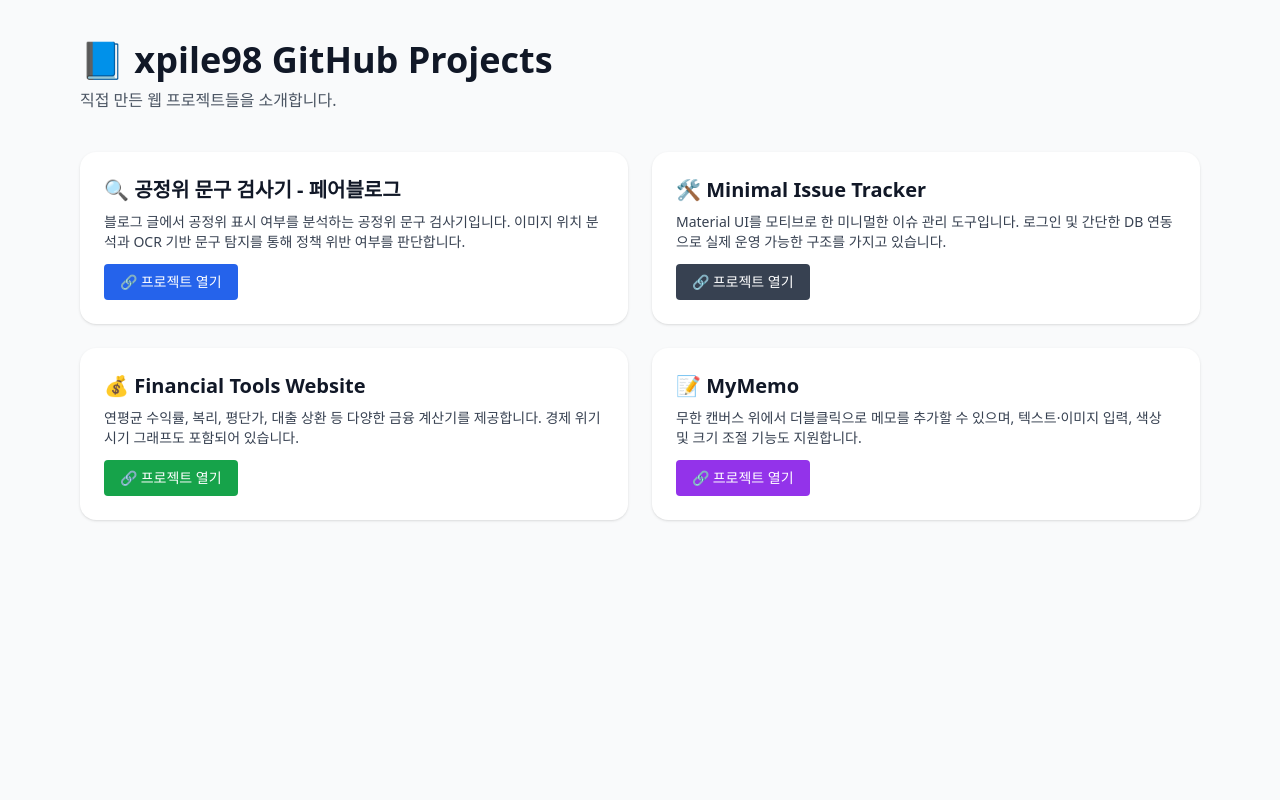
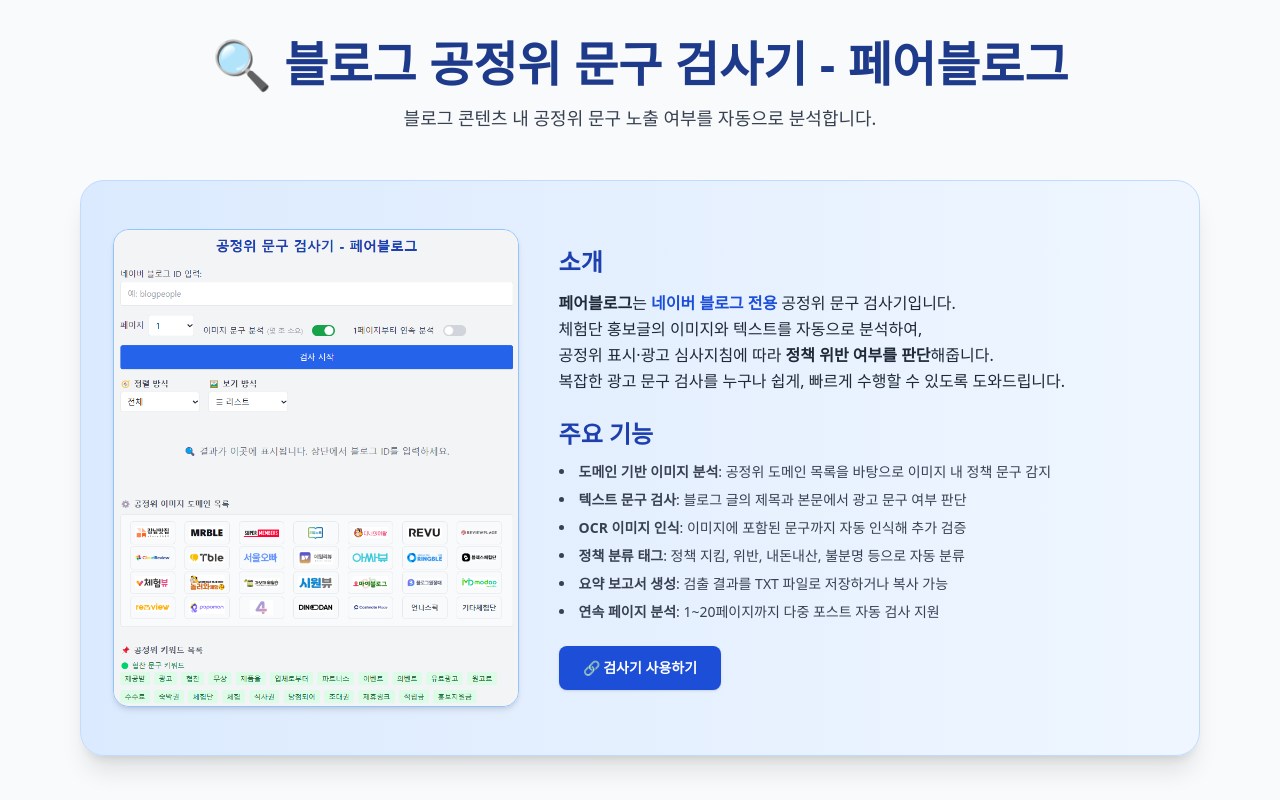
Before and after one commit to xpile98/xpile98.github.io, a plain HTML site: page index.html in a window 1280 px wide. Shown: the top 800 px of the page. Drawn offline with nearby package versions, Linux system fonts and the light colour scheme.

Commit message:
메인화면 수정

```diff
--- a/index.html
+++ b/index.html
@@ -3,28 +3,96 @@
 <head>
   <meta charset="UTF-8" />
   <meta name="viewport" content="width=device-width, initial-scale=1.0" />
-  <title>xpile98 Projects</title>
+  <title>블로그 공정위 문구 검사기 - 페어블로그 | xpile98 프로젝트</title>
+  <meta name="description" content="블로그 콘텐츠에서 공정위 문구 존재 여부를 분석하는 검사기입니다. 이미지 분석과 OCR 기술을 활용하여 정책 위반 여부를 판단합니다.">
+
+  <!-- 오픈 그래프 -->
+  <meta property="og:type" content="website">
+  <meta property="og:title" content="블로그 공정위 문구 검사기 - 페어블로그">
+  <meta property="og:description" content="공정위 문구 검사기로 블로그 내 정책 위반 가능성을 자동 분석해보세요. 이미지와 텍스트 기반 분석 제공.">
+  <meta property="og:image" content="https://xpile98.github.io/FairBlog/favicon.png"> <!-- 예시 이미지 경로 -->
+  <meta property="og:url" content="https://xpile98.github.io/FairBlog">
+
+  <!-- 트위터 카드 -->
+  <meta name="twitter:card" content="summary">
+  <meta name="twitter:title" content="블로그 공정위 문구 검사기 - 페어블로그">
+  <meta name="twitter:description" content="OCR과 이미지 분석을 활용한 공정위 정책 위반 여부 분석 도구.">
+  <meta name="twitter:image" content="https://xpile98.github.io/FairBlog/favicon.png">
+  <meta name="twitter:domain" content="xpile98.github.io">
+
   <script src="https://cdn.tailwindcss.com"></script>
 </head>
+
+
 <body class="bg-gray-50 text-gray-900">
   <div class="max-w-6xl mx-auto px-4 py-10">
+
+    <!-- 메인 강조 영역 (좌: 이미지, 우: 설명/링크) -->
+    <!-- 제목 -->
+    <header class="text-center mb-12">
+      <h1 class="text-4xl lg:text-5xl font-extrabold text-blue-900">
+        🔍 블로그 공정위 문구 검사기 - 페어블로그
+      </h1>
+      <p class="mt-4 text-gray-700 text-lg">
+        블로그 콘텐츠 내 공정위 문구 노출 여부를 자동으로 분석합니다.
+      </p>
+    </header>
+
+    <!-- 메인 강조 영역 -->
+    <section class="bg-gradient-to-r from-blue-100 to-blue-50 border border-blue-200 rounded-3xl px-8 py-12 mb-16 shadow-xl">
+      <div class="flex flex-col lg:flex-row items-center gap-10">
+
+        <!-- 왼쪽: 이미지 -->
+        <div class="w-full lg:w-2/5">
+          <img src="img/fairblog1.png" alt="공정위 이미지 도메인 목록"
+              class="rounded-2xl w-full shadow-md border border-blue-300">
+        </div>
+
+        <!-- 오른쪽: 소개 + 기능 + 버튼 -->
+        <div class="w-full lg:w-3/5 text-gray-800">
+
+          <!-- 소개 -->
+          <div class="mb-6">
+            <h2 class="text-2xl font-bold text-blue-800 mb-3">소개</h2>
+            <p class="text-base leading-relaxed">
+              <strong>페어블로그</strong>는 <span class="text-blue-700 font-semibold">네이버 블로그 전용</span> 공정위 문구 검사기입니다.<br />
+              체험단 홍보글의 이미지와 텍스트를 자동으로 분석하여,<br />
+              공정위 표시·광고 심사지침에 따라 <strong>정책 위반 여부를 판단</strong>해줍니다.<br />
+              복잡한 광고 문구 검사를 누구나 쉽게, 빠르게 수행할 수 있도록 도와드립니다.
+            </p>
+          </div>
+
+          <!-- 기능 -->
+          <div class="mb-6">
+            <h2 class="text-2xl font-bold text-blue-800 mb-3">주요 기능</h2>
+            <ul class="text-sm text-gray-700 space-y-2 list-disc list-inside">
+              <li><strong>도메인 기반 이미지 분석</strong>: 공정위 도메인 목록을 바탕으로 이미지 내 정책 문구 감지</li>
+              <li><strong>텍스트 문구 검사</strong>: 블로그 글의 제목과 본문에서 광고 문구 여부 판단</li>
+              <li><strong>OCR 이미지 인식</strong>: 이미지에 포함된 문구까지 자동 인식해 추가 검증</li>
+              <li><strong>정책 분류 태그</strong>: 정책 지킴, 위반, 내돈내산, 불분명 등으로 자동 분류</li>
+              <li><strong>요약 보고서 생성</strong>: 검출 결과를 TXT 파일로 저장하거나 복사 가능</li>
+              <li><strong>연속 페이지 분석</strong>: 1~20페이지까지 다중 포스트 자동 검사 지원</li>
+            </ul>
+          </div>
+
+          <!-- 버튼 -->
+          <a href="https://xpile98.github.io/FairBlog" target="_blank"
+            class="inline-block bg-blue-700 text-white px-6 py-3 rounded-lg shadow hover:bg-blue-800 text-sm font-semibold transition">
+            🔗 검사기 사용하기
+          </a>
+
+        </div>
+      </div>
+    </section>
+
+    <!-- 프로젝트 리스트 -->
     <header class="mb-10">
       <h1 class="text-4xl font-bold mb-2">📘 xpile98 GitHub Projects</h1>
       <p class="text-gray-600">직접 만든 웹 프로젝트들을 소개합니다.</p>
     </header>
 
     <div class="grid grid-cols-1 md:grid-cols-2 lg:grid-cols-2 gap-6">
-      <!-- Project 1: FairBlog -->
-      <div class="bg-white shadow rounded-2xl p-6 hover:shadow-lg transition">
-        <h2 class="text-xl font-semibold mb-2">🔍 공정위 문구 검사기 - 페어블로그</h2>
-        <p class="text-sm text-gray-700 mb-3">
-          블로그 글에서 공정위 표시 여부를 분석하는 공정위 문구 검사기입니다. 이미지 위치 분석과 OCR 기반 문구 탐지를 통해 정책 위반 여부를 판단합니다.
-        </p>
-        <a href="https://xpile98.github.io/FairBlog" target="_blank"
-           class="inline-block bg-blue-600 text-white px-4 py-2 rounded hover:bg-blue-700 text-sm">
-          🔗 프로젝트 열기
-        </a>
-      </div>
+      <!-- 기존 Project 2 ~ 4로 내려가게 수정 -->
 
       <!-- Project 2: Minimal Issue Tracker -->
       <div class="bg-white shadow rounded-2xl p-6 hover:shadow-lg transition">
```
Also changed, not shown: sitemap.xml (added, +37 -0 lines), img/fairblog1.png (added), robots.txt (added).
